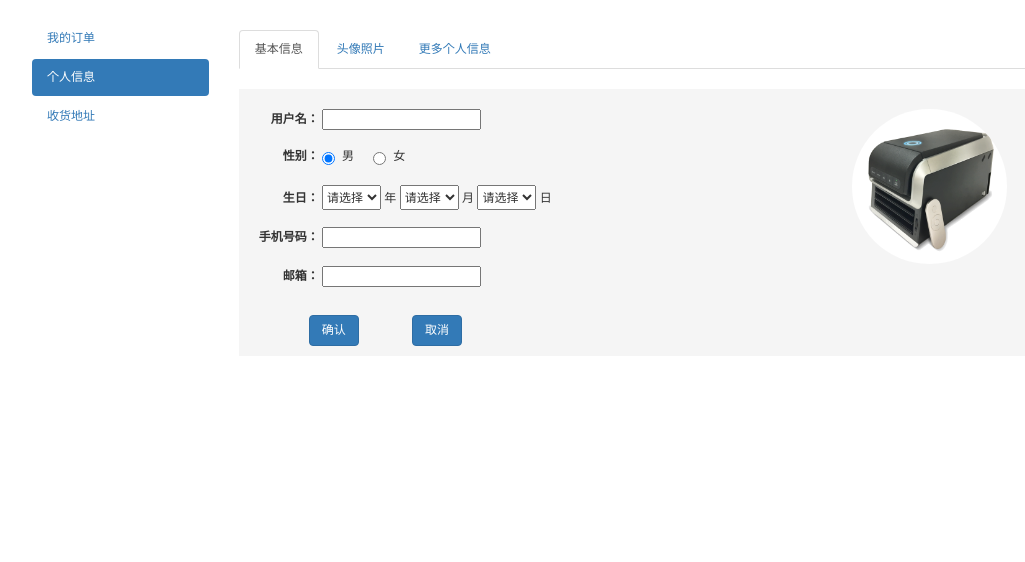
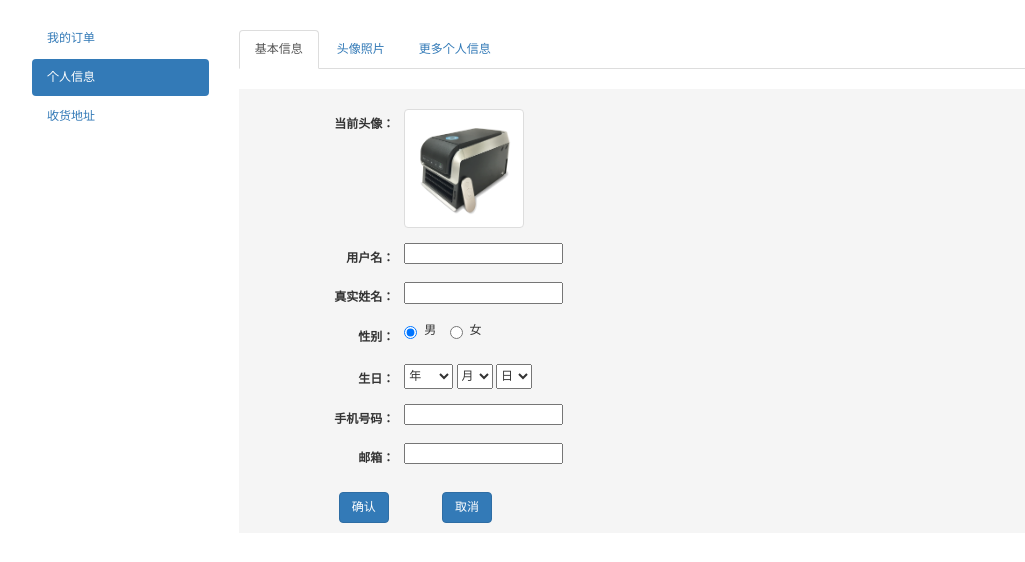
Before and after one commit to xxhhao/customer-page, a plain HTML site: page customer.html in a window 1280 px wide. Shown: the whole page, without its empty margins (3-1028 px from the left). Drawn offline with Linux system fonts and the light colour scheme.

Commit message:
notebook

```diff
--- a/css/index.css
+++ b/css/index.css
@@ -93,10 +93,10 @@
     /*display: inline-block;*/
 /*}*/
 
-.right-content .form-group label{
-    width: 60px;
-    text-align: right;
-}
+/*.right-content .form-group label{*/
+    /*width: 60px;*/
+    /*text-align: right;*/
+/*}*/
 
 .right-content .form-group select{
     height: 25px;
@@ -104,54 +104,54 @@
 
 #confirm{
     position: relative;
-    left: 50px;
+    left: 80px;
     top: 10px;
     font-size: 12px;
 }
 
 #cancel{
     position: relative;
-    left: 100px;
+    left: 130px;
     top: 10px;
     font-size: 12px;
 }
 
-.right-content address{
-    border: solid 1px #c5c5c5;
-    padding: 15px;
-}
+/*.right-content address{*/
+    /*border: solid 1px #c5c5c5;*/
+    /*padding: 15px;*/
+/*}*/
 
-.right-content .close{
-    float: right;
-}
+/*.right-content .close{*/
+    /*float: right;*/
+/*}*/
 
 .right-title{
     margin: 10px 0;
     font-size: 12px;
 }
 
-#new{
-    position: relative;
-    margin-bottom: 20px;
-    font-size: 12px;
-}
+/*#new{*/
+    /*position: relative;*/
+    /*margin-bottom: 20px;*/
+    /*font-size: 12px;*/
+/*}*/
 
 .page{
     float: right;
     margin-bottom: -20px;
 }
 
-.photo{
-    position: absolute;
-    right: 10px;
+/*.photo{*/
+    /*position: absolute;*/
+    /*right: 10px;*/
 
-}
+/*}*/
 
 #photo{
     width: 15%;
     /*display: block;*/
-    position: absolute;
-    right: 250px;
+    /*position: absolute;*/
+    /*right: 250px;*/
     background-color: #fff;
 }
 
@@ -205,29 +205,41 @@ i{
     background-color: red;
 }
 
-.street label{
-    /*position: absolute;*/
-    /*top: 100px;*/
-    float: left;
-}
+/*.street label{*/
+    /*/!*position: absolute;*!/*/
+    /*/!*top: 100px;*!/*/
+    /*float: left;*/
+/*}*/
 
-.street i{
-    float: left;
-    margin: 0 3px;
-}
+/*.street i{*/
+    /*float: left;*/
+    /*margin: 0 3px;*/
+/*}*/
 
 .male{
-    position: relative;
+    /*position: relative;*/
     display: inline-block;
-    width: 20px;
+    /*width: 20px;*/
     margin: 0;
 }
 
 .female{
     display: inline-block;
-    margin: 0;
+    margin: 0 0 0 10px;
 }
 
 #street{
     padding: 3px;
 }
+
+.form-horizontal .control-label{
+    padding-top: px;
+}
+
+.form-horizontal .radio{
+    padding-top: 0;
+}
+
+.col-sm-10{
+    left: -20px;
+}
--- a/customer.html
+++ b/customer.html
@@ -37,14 +37,29 @@
                     <!--<p>登录名：</p>-->
                     <!--<input></input>-->
                 <!--</div>-->
-                <img id="photo" src="img/goods.png" alt="头像" class="img-circle img-responsive">
 
+                <form class="form-horizontal">
                     <div class="form-group">
-                    <label for="name">用户名：</label>
+                        <label class="col-sm-2 control-label">当前头像：</label>
+                        <div class="col-sm-10">
+                            <img id="photo" src="img/goods.png" alt="头像" class="img-thumbnail img-responsive">
+                        </div>
+                    </div>
+                    <div class="form-group">
+                        <label for="name" class="col-sm-2 control-label">用户名：</label>
+                        <div class="col-sm-10">
                             <input type="text" id="name">
                         </div>
+                    </div>
                     <div class="form-group">
-                    <label>性别：</label>
+                        <label for="realname" class="col-sm-2 control-label">真实姓名：</label>
+                        <div class="col-sm-10">
+                            <input type="text" id="realname">
+                        </div>
+                    </div>
+                    <div class="form-group">
+                        <label for="male" class="col-sm-2 control-label">性别：</label>
+                        <div class="col-sm-10">
                             <div class="radio male">
                                 <label>
                                     <input type="radio" name="optionsRadios" id="male" value="option1" checked>
@@ -58,17 +73,18 @@
                                 </label>
                             </div>
                         </div>
+                    </div>
                     <div class="form-group">
-                    <label>生日：</label>
-                    <select>
-                        <option selected="selected">请选择</option>
+                        <label for="birthday" class="col-sm-2 control-label">生日：</label>
+                        <div class="col-sm-10">
+                            <select id="birthday">
+                                <option selected="selected">年</option>
                                 <option>1990</option>
                                 <option>1980</option>
                                 <option>1970</option>
                             </select>
-                    <span>年</span>
                             <select>
-                        <option selected="selected">请选择</option>
+                                <option selected="selected">月</option>
                                 <option>1</option>
                                 <option>2</option>
                                 <option>3</option>
@@ -82,9 +98,8 @@
                                 <option>11</option>
                                 <option>12</option>
                             </select>
-                    <span>月</span>
                             <select>
-                        <option selected="selected">请选择</option>
+                                <option selected="selected">日</option>
                                 <option>1</option>
                                 <option>2</option>
                                 <option>3</option>
@@ -117,16 +132,21 @@
                                 <option>30</option>
                                 <option>31</option>
                             </select>
-                    <span>日</span>
+                        </div>
                     </div>
                     <div class="form-group">
-                    <label>手机号码：</label>
-                    <input type="tel">
+                        <label for="telphone" class="col-sm-2 control-label">手机号码：</label>
+                        <div class="col-sm-10">
+                            <input type="tel" id="telphone">
+                        </div>
                     </div>
                     <div class="form-group">
-                    <label>邮箱：</label>
-                    <input type="email">
+                        <label for="email" class="col-sm-2 control-label">邮箱：</label>
+                        <div class="col-sm-10">
+                            <input type="email" id="email">
                         </div>
+                    </div>
+                </form>
                 <button type="submit" class="btn btn-default btn-primary" id="confirm">确认</button>
                 <button type="submit" class="btn btn-default btn-primary" id="cancel">取消</button>
             </div>
```
Also changed, not shown: address.html (+21 -10 lines). Lines whose indentation alone changed are shown as unchanged.
